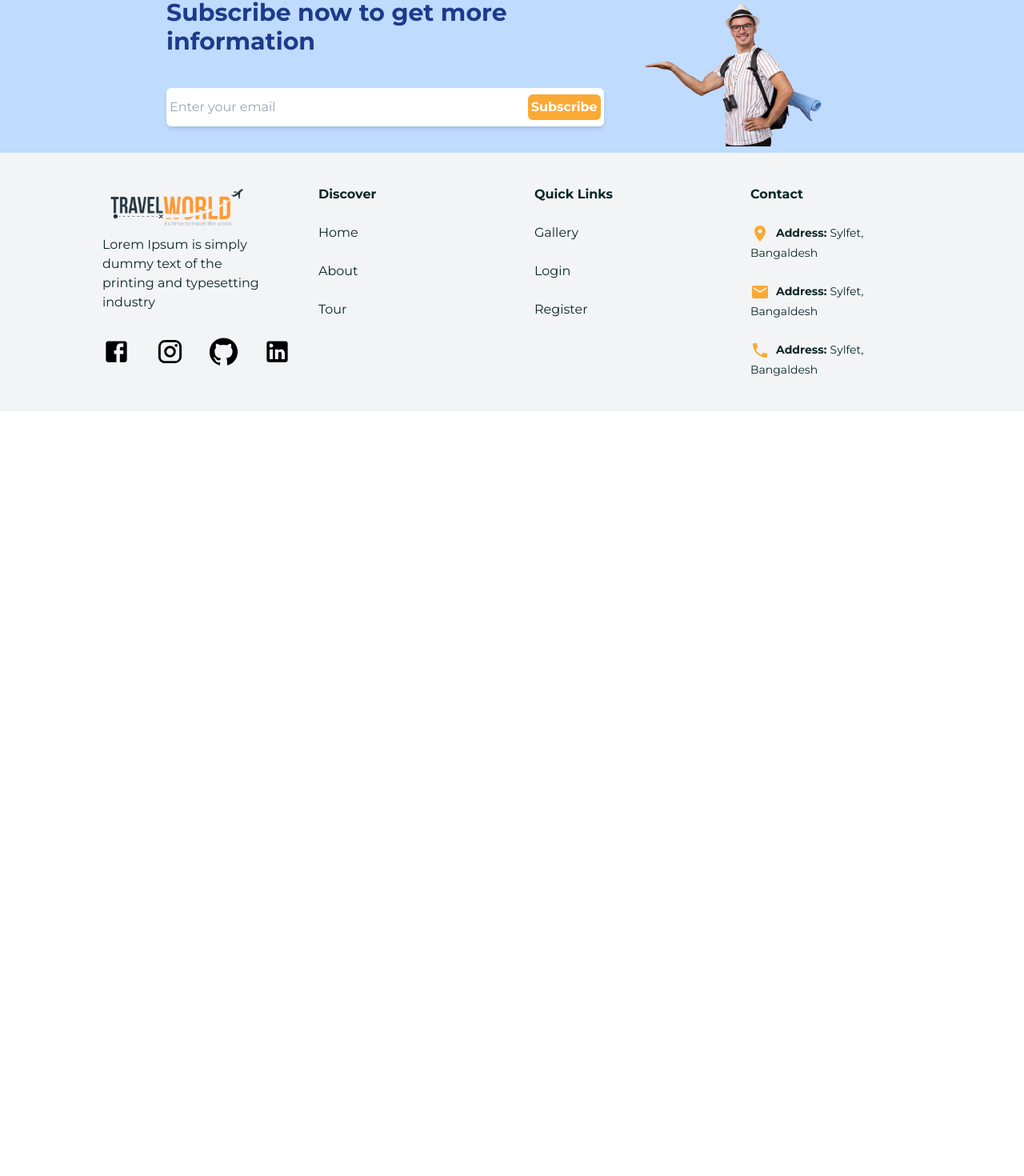
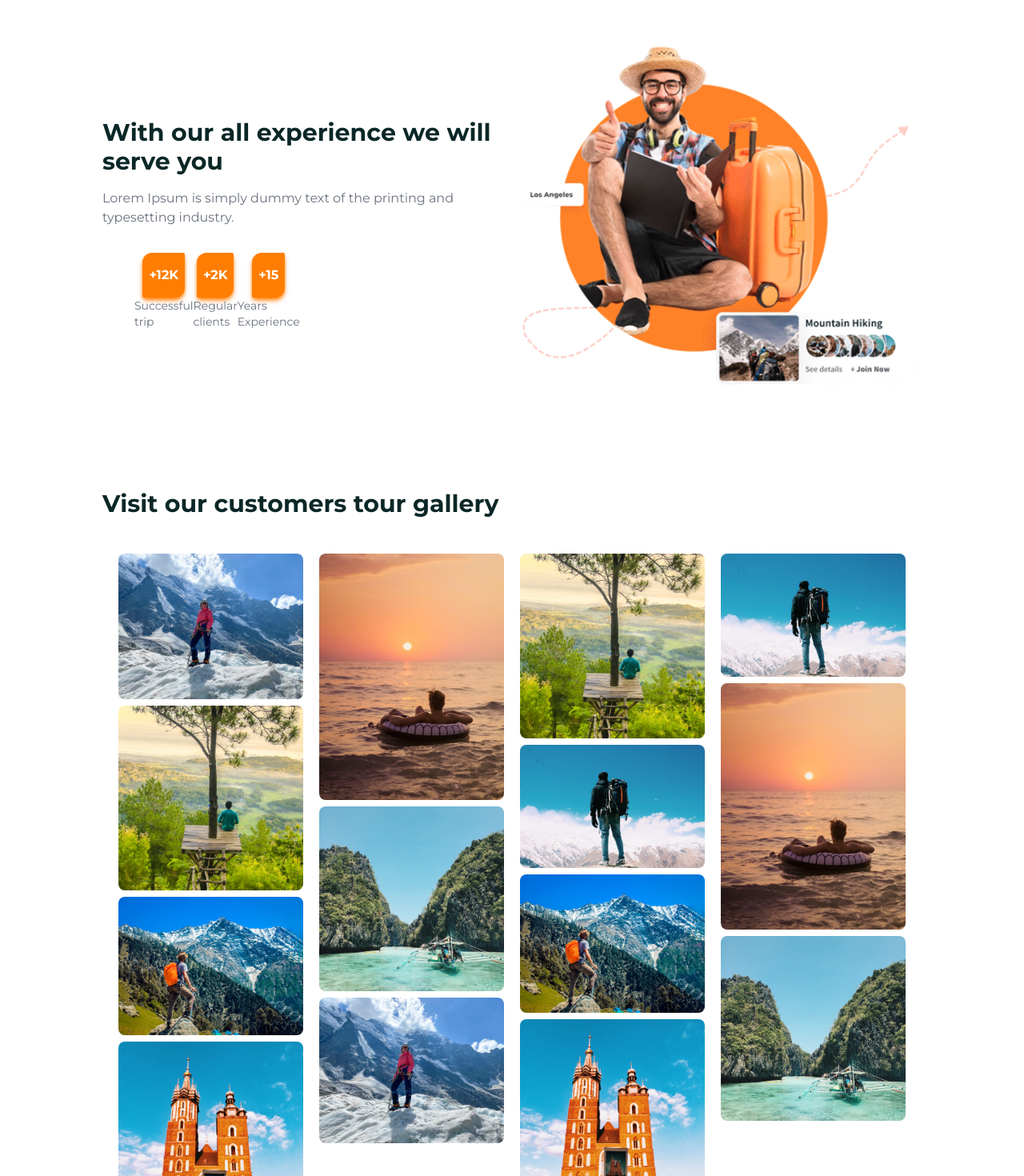
Before and after one commit to boualem06/Tours-Travel, a React (Create React App) app: page /home in a window 1280 px wide. Shown: the part 2171-3641 px from the top of the page at 80% size. Before the commit the page ends 2685 px from the top, so only its background shows below. Built offline with nearby package versions, Linux system fonts and the light colour scheme; a web font is replaced by a local one.

Commit message:
adding the gallery

```diff
--- /dev/null
+++ b/src/components/Experience.js
@@ -0,0 +1,51 @@
+import expe from "../assets/images/experience.png"
+const Experience = () => {
+
+    return (
+        <div className=" grid grid-cols-1 md:grid-cols-2 ">
+            {/* grid grid-cols-1 md:grid-cols-2 */}
+            {/* flex justify-between items-center */}
+            <div className="lg:mt-24">
+                <h1 className="font-bold text-3xl "> With our all experience we will
+                    serve you </h1>
+                <p className="text-gray-500 mt-4 sm:px-4 md:px-0">
+                    Lorem Ipsum is simply dummy text of the printing and typesetting industry.
+                </p>
+
+
+                <div className="flex justify-between items-center mt-8 lg:w-1/2 sm:px-10 md:px-10">
+                    <div>
+                        <div className="flex justify-center items-center w-full">
+                            <div className="w-fit px-2 py-4 bg-[#ff7e01] rounded-tr-sm rounded-bl-sm rounded-tl-xl rounded-br-xl shadow shadow-md shadow-[#ff7e01]">
+                                <h1 className="text-white font-bold">+12K</h1>
+                            </div>
+                        </div>
+                        <h1 className="text-sm text-gray-500">Successful trip</h1>
+                    </div>
+
+                    <div>
+                        <div className="flex justify-center items-center w-full">
+                            <div className="w-fit px-2 py-4 bg-[#ff7e01] rounded-tr-sm rounded-bl-sm rounded-tl-xl rounded-br-xl shadow shadow-md shadow-[#ff7e01]">
+                                <h1 className="text-white font-bold">+2K</h1>
+                            </div>
+                        </div>
+                        <h1 className="text-sm text-gray-500">Regular  clients</h1>
+                    </div>
+
+                    <div>
+                        <div className="flex justify-center items-center w-full">
+                            <div className="w-fit px-2 py-4 bg-[#ff7e01] rounded-tr-sm rounded-bl-sm rounded-tl-xl rounded-br-xl shadow shadow-md shadow-[#ff7e01]">
+                                <h1 className="text-white font-bold">+15</h1>
+                            </div>
+                        </div>
+                        <h1 className="text-sm text-gray-500">Years Experience</h1>
+                    </div>
+                </div>
+            </div>
+            <img className="hidden md:block" src={expe} alt="experience"></img>
+
+        </div>
+    )
+}
+
+export default Experience
--- /dev/null
+++ b/src/components/Gallery.js
@@ -0,0 +1,36 @@
+import tour from "../assets/images/gallery-01.jpg"
+import tour2 from "../assets/images/gallery-02.jpg"
+import tour3 from "../assets/images/gallery-03.jpg"
+import tour4 from "../assets/images/gallery-04.jpg"
+
+import tour5 from "../assets/images/gallery-05.jpg"
+import tour6 from "../assets/images/gallery-06.jpg"
+import tour7 from "../assets/images/gallery-07.jpg"
+const Gallery = () => {
+
+    return (
+        // grid grid-cols-1 sm:grid-cols-2 md:grid-cols-3 gap-5
+        <div>
+            <h1 className="font-bold text-3xl mb-6">Visit our customers tour gallery</h1>
+
+            <div class="w-full mx-w-5xl   p-5 pb-10 mx-auto mb-10 gap-2 md:gap-5 columns-2 md:columns-3 lg:md:columns-4 space-y-2 md:space-y-2">
+                <img class=" rounded-lg transition duration-500 ease-in-out transform hover:scale-110" src={tour2} alt="" />
+                <img class="rounded-lg transition duration-500 ease-in-out transform hover:scale-110 " src={tour3} alt="" />
+                <img class="rounded-lg transition duration-500 ease-in-out transform hover:scale-110 " src={tour4} alt="" />
+                <img class="rounded-lg transition duration-500 ease-in-out transform hover:scale-110 " src={tour5} alt="" />
+                <img class="rounded-lg transition duration-500 ease-in-out transform hover:scale-110 " src={tour7} alt="" />
+                <img class=" rounded-lg transition duration-500 ease-in-out transform hover:scale-110 " src={tour} alt="" />
+                <img class=" rounded-lg transition duration-500 ease-in-out transform hover:scale-110 " src={tour2} alt="" />
+                <img class="rounded-lg transition duration-500 ease-in-out transform hover:scale-110 " src={tour3} alt="" />
+                <img class="rounded-lg transition duration-500 ease-in-out transform hover:scale-110 " src={tour6} alt="" />
+                <img class="rounded-lg transition duration-500 ease-in-out transform hover:scale-110 " src={tour4} alt="" />
+                <img class="rounded-lg transition duration-500 ease-in-out transform hover:scale-110 " src={tour5} alt="" />
+                <img class="rounded-lg transition duration-500 ease-in-out transform hover:scale-110 " src={tour6} alt="" />
+                <img class="rounded-lg transition duration-500 ease-in-out transform hover:scale-110 " src={tour7} alt="" />
+                <img class=" rounded-lg transition duration-500 ease-in-out transform hover:scale-110 " src={tour} alt="" />
+            </div>
+        </div>
+    )
+}
+
+export default Gallery
--- a/src/pages/FeaturedTours.js
+++ b/src/pages/FeaturedTours.js
@@ -5,6 +5,8 @@ const FeaturedTours = () => {
             <h1 className="font-bold text-3xl ">Our Featured Tours</h1>
             <div className="flex justify-center mt-4 lg:px-4 md:px-3 sm:px-2 px-1">
                 <div className="grid md:grid-cols-3 lg:grid-cols-4 sm:grid-cols-2 grid-cols-1 lg:gap-10 md:gap-5 sm:gap-4 gap-4">
+                    <Card></Card>
+                    <Card></Card>
                     <Card></Card>
                     <Card></Card>
                     <Card></Card>
--- a/src/pages/Home.js
+++ b/src/pages/Home.js
@@ -7,6 +7,8 @@ import SearchBar from '../components/SearchBar'
 import Offers from '../components/Offers'
 import Subscribe from '../components/Subscribe'
 import FeaturedTours from './FeaturedTours'
+import Experience from '../components/Experience'
+import Gallery from '../components/Gallery'
 const Home = () => {
     return (
         <div >
@@ -60,6 +62,19 @@ const Home = () => {
             </div>
 
 
+            <div className='mt-32 lg:px-32 md:px-20 px-2 mb-20'>
+                <Experience></Experience>
+            </div>
+
+            <div className='mt-32 lg:px-32 md:px-20 px-2 mb-20 w-full'>
+                <Gallery></Gallery>
+            </div>
+
+
+
+
+
+
             <div className='mt-10'>
                 <Subscribe></Subscribe>
             </div>
```
